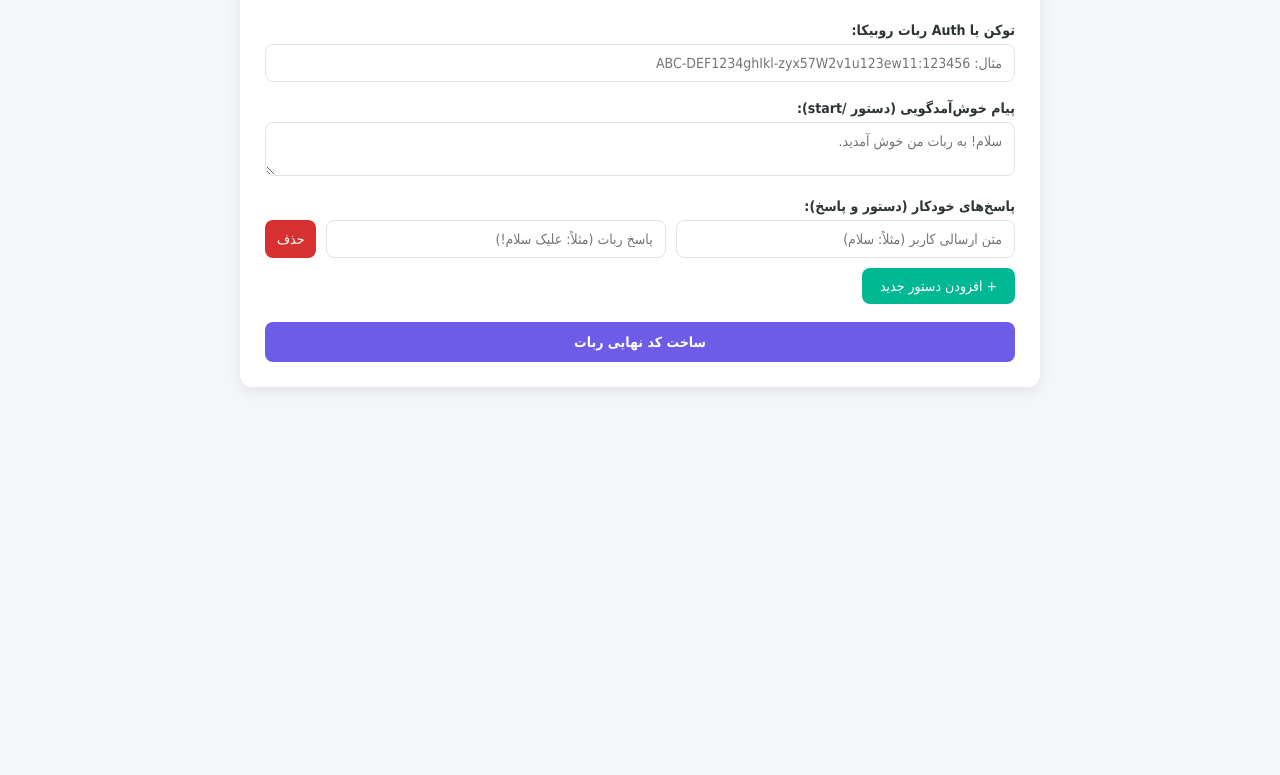
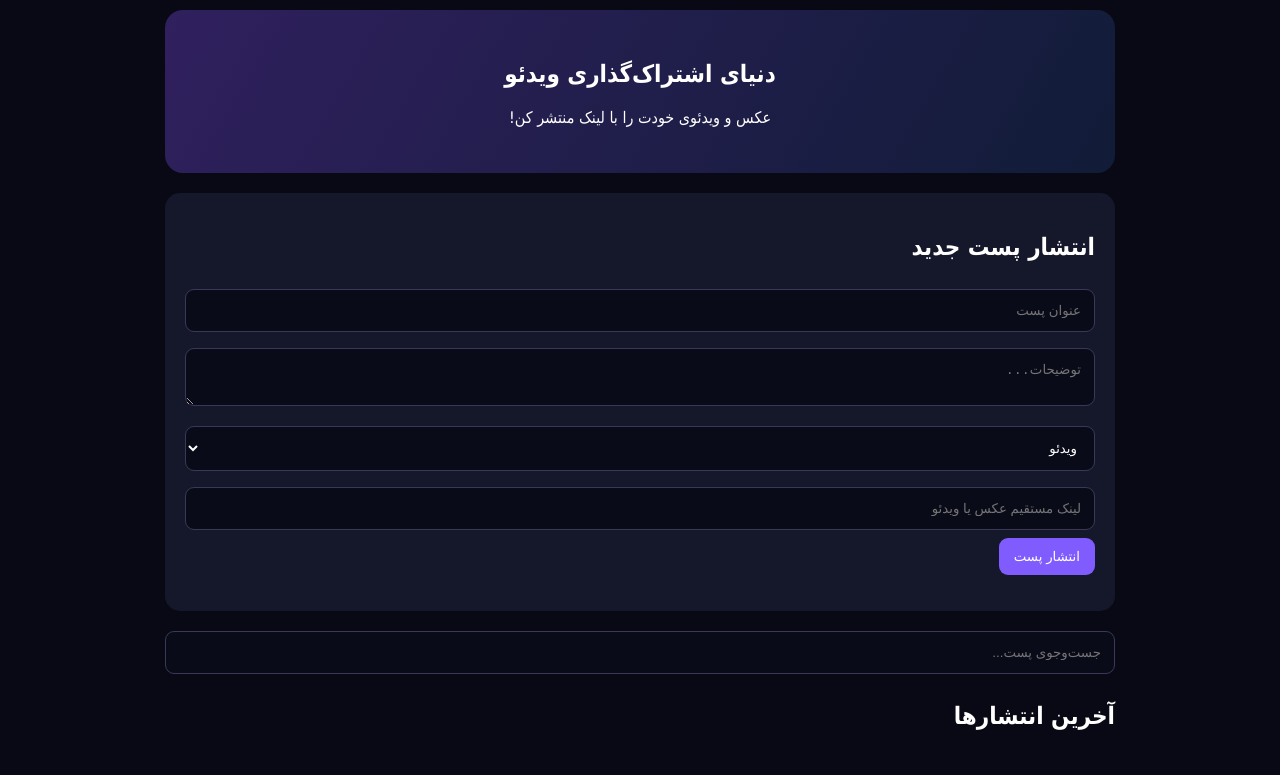
Before and after one commit to abdallhzahry/abdallhzahry.github.io, a plain HTML site: page bot/index.html in a window 1280 px wide. Shown: the part 92-867 px from the top of the page. Before the commit the page ends 800 px from the top, so only its background shows below. Drawn offline with Linux system fonts and the light colour scheme.

Commit message:
Update index.html

```diff
--- a/bot/index.html
+++ b/bot/index.html
@@ -1,262 +1,169 @@
 <!DOCTYPE html>
 <html lang="fa" dir="rtl">
 <head>
-    <meta charset="UTF-8">
-    <meta name="viewport" content="width=device-width, initial-scale=1.0">
-    <title>پنل ربات‌ساز روبیکا</title>
-    <style>
-        :root {
-            --primary: #6c5ce7;
-            --primary-hover: #5b4bc4;
-            --bg: #f4f6f9;
-            --card: #ffffff;
-            --text: #2d3436;
-            --border: #dfe6e9;
-        }
-
-        body {
-            font-family: Tahoma, 'Vazirmatn', sans-serif;
-            background-color: var(--bg);
-            color: var(--text);
-            margin: 0;
-            padding: 20px;
-            display: flex;
-            justify-content: center;
-        }
-
-        .container {
-            width: 100%;
-            max-width: 750px;
-            background: var(--card);
-            padding: 25px;
-            border-radius: 12px;
-            box-shadow: 0 4px 15px rgba(0,0,0,0.08);
-        }
-
-        h1 {
-            text-align: center;
-            color: var(--primary);
-            margin-bottom: 25px;
-            font-size: 24px;
-        }
-
-        .form-group {
-            margin-bottom: 18px;
-        }
-
-        label {
-            display: block;
-            margin-bottom: 6px;
-            font-weight: bold;
-            font-size: 14px;
-        }
-
-        input[type="text"], textarea {
-            width: 100%;
-            padding: 10px 12px;
-            border: 1px solid var(--border);
-            border-radius: 8px;
-            font-family: inherit;
-            font-size: 14px;
-            box-sizing: border-box;
-        }
-
-        input:focus, textarea:focus {
-            outline: none;
-            border-color: var(--primary);
-        }
-
-        .command-box {
-            background: #f8f9fa;
-            border: 1px dashed #b2bec3;
-            padding: 15px;
-            border-radius: 8px;
-            margin-bottom: 15px;
-        }
-
-        .command-row {
-            display: flex;
-            gap: 10px;
-            margin-bottom: 10px;
-        }
-
-        .command-row input {
-            flex: 1;
-        }
-
-        button {
-            background-color: var(--primary);
-            color: white;
-            border: none;
-            padding: 10px 18px;
-            border-radius: 8px;
-            cursor: pointer;
-            font-family: inherit;
-            font-size: 14px;
-            transition: background 0.2s;
-        }
-
-        button:hover {
-            background-color: var(--primary-hover);
-        }
-
-        .btn-secondary {
-            background-color: #00b894;
-        }
-
-        .btn-secondary:hover {
-            background-color: #00a383;
-        }
-
-        .btn-danger {
-            background-color: #d63031;
-            padding: 8px 12px;
-        }
-
-        .btn-danger:hover {
-            background-color: #b71c1c;
-        }
-
-        .output-section {
-            margin-top: 25px;
-            display: none;
-        }
-
-        pre {
-            background: #2d3436;
-            color: #dfe6e9;
-            padding: 15px;
-            border-radius: 8px;
-            direction: ltr;
-            text-align: left;
-            overflow-x: auto;
-            font-family: Consolas, monospace;
-            font-size: 13px;
-            line-height: 1.5;
-        }
-
-        .actions {
-            display: flex;
-            gap: 10px;
-            margin-top: 10px;
-        }
-    </style>
+<meta charset="UTF-8">
+<meta name="viewport" content="width=device-width,initial-scale=1">
+<title>ABDOLLAH VIDEO</title>
+<style>
+*{box-sizing:border-box}
+body{margin:0;background:#080914;color:white;font-family:Tahoma}
+header{background:#15172b;padding:18px;display:flex;justify-content:space-between;align-items:center;gap:10px}
+.logo{font-size:20px;font-weight:bold;color:#a78bfa}
+.logo span{color:#20d9ff}
+button{border:0;padding:11px 15px;border-radius:9px;background:#805cff;color:white;cursor:pointer}
+main{width:92%;max-width:950px;margin:25px auto}
+.hero{background:linear-gradient(120deg,#30205e,#111c38);padding:30px 15px;border-radius:18px;text-align:center}
+.box{background:#15172b;padding:20px;border-radius:15px;margin-top:20px}
+input,textarea,select{width:100%;padding:13px;margin:8px 0;background:#090b18;color:white;border:1px solid #393957;border-radius:9px}
+.grid{display:grid;grid-template-columns:repeat(auto-fit,minmax(240px,1fr));gap:15px;margin-top:20px}
+.post{background:#15172b;border-radius:13px;overflow:hidden}
+.post img,.post video{width:100%;max-height:300px;object-fit:contain;background:#000}
+.info{padding:14px}
+.info p{color:#bbb;line-height:1.8;overflow-wrap:anywhere}
+.actions{display:flex;gap:8px}
+.search{margin-top:20px}
+#status{color:#20d9ff}
+</style>
 </head>
 <body>
 
-<div class="container">
-    <h1>🤖 ربات‌ساز هوشمند روبیکا</h1>
+<header>
+<div class="logo">▶ ABDOLLAH <span>VIDEO</span></div>
+<button onclick="document.getElementById('publish').scrollIntoView()">＋ انتشار</button>
+</header>
 
-    <div class="form-group">
-        <label for="botToken">توکن یا Auth ربات روبیکا:</label>
-        <input type="text" id="botToken" placeholder="مثال: 123456:ABC-DEF1234ghIkl-zyx57W2v1u123ew11">
-    </div>
+<main>
+<section class="hero">
+<h1>دنیای اشتراک‌گذاری ویدئو</h1>
+<p>عکس و ویدئوی خودت را با لینک منتشر کن!</p>
+</section>
 
-    <div class="form-group">
-        <label for="welcomeMsg">پیام خوش‌آمدگویی (دستور /start):</label>
-        <textarea id="welcomeMsg" rows="2" placeholder="سلام! به ربات من خوش آمدید."></textarea>
-    </div>
+<section class="box" id="publish">
+<h2>انتشار پست جدید</h2>
 
-    <div class="form-group">
-        <label>پاسخ‌های خودکار (دستور و پاسخ):</label>
-        <div id="commandsContainer">
-            <div class="command-row">
-                <input type="text" class="cmd-trigger" placeholder="متن ارسالی کاربر (مثلاً: سلام)">
-                <input type="text" class="cmd-reply" placeholder="پاسخ ربات (مثلاً: علیک سلام!)">
-                <button type="button" class="btn-danger" onclick="removeRow(this)">حذف</button>
-            </div>
-        </div>
-        <button type="button" class="btn-secondary" onclick="addCommandRow()">+ افزودن دستور جدید</button>
-    </div>
+<input id="title" placeholder="عنوان پست">
 
-    <button type="button" style="width: 100%; font-weight: bold; padding: 12px;" onclick="generateCode()">ساخت کد نهایی ربات</button>
+<textarea id="description" placeholder="توضیحات..."></textarea>
 
-    <div class="output-section" id="outputSection">
-        <label>کد پایتون آماده اجرا (نیازمند کتابخانه rubpy):</label>
-        <pre id="codeOutput"></pre>
-        <div class="actions">
-            <button type="button" onclick="copyCode()">کپی کردن کد</button>
-            <button type="button" class="btn-secondary" onclick="downloadCode()">دانلود فایل bot.py</button>
-        </div>
-    </div>
-</div>
+<select id="type">
+<option value="video">ویدئو</option>
+<option value="image">عکس</option>
+</select>
+
+<input id="url" type="url" placeholder="لینک مستقیم عکس یا ویدئو">
+
+<button onclick="publish()">انتشار پست</button>
+<p id="status"></p>
+</section>
+
+<input class="search" id="search" placeholder="جست‌وجوی پست..." oninput="render()">
+
+<h2>آخرین انتشارها</h2>
+<div class="grid" id="posts"></div>
+</main>
 
 <script>
-    function addCommandRow() {
-        const container = document.getElementById('commandsContainer');
-        const row = document.createElement('div');
-        row.className = 'command-row';
-        row.innerHTML = `
-            <input type="text" class="cmd-trigger" placeholder="متن ارسالی کاربر">
-            <input type="text" class="cmd-reply" placeholder="پاسخ ربات">
-            <button type="button" class="btn-danger" onclick="removeRow(this)">حذف</button>
-        `;
-        container.appendChild(row);
-    }
+let data=JSON.parse(localStorage.getItem("abdollah_posts")||"[]");
 
-    function removeRow(btn) {
-        const rows = document.querySelectorAll('.command-row');
-        if (rows.length > 1) {
-            btn.parentElement.remove();
-        } else {
-            alert('حداقل یک ردیف دستور باید وجود داشته باشد.');
-        }
-    }
+function publish(){
+ const title=document.getElementById("title").value.trim();
+ const description=document.getElementById("description").value.trim();
+ const url=document.getElementById("url").value.trim();
+ const type=document.getElementById("type").value;
 
-    function generateCode() {
-        const token = document.getElementById('botToken').value.trim() || 'YOUR_BOT_TOKEN';
-        const welcome = document.getElementById('welcomeMsg').value.trim() || 'سلام! خوش آمدید.';
+ try{
+  const parsed=new URL(url);
+  if(!["https:","http:"].includes(parsed.protocol)) throw 0;
+ }catch{
+  document.getElementById("status").innerText="لینک معتبر وارد کن.";
+  return;
+ }
 
-        const triggers = document.querySelectorAll('.cmd-trigger');
-        const replies = document.querySelectorAll('.cmd-reply');
+ if(!title){
+  document.getElementById("status").innerText="عنوان را وارد کن.";
+  return;
+ }
 
-        let conditions = '';
-        for (let i = 0; i < triggers.length; i++) {
-            const t = triggers[i].value.trim().replace(/"/g, '\\"');
-            const r = replies[i].value.trim().replace(/"/g, '\\"');
-            if (t && r) {
-                conditions += `    elif text == "${t}":\n        await update.reply("${r}")\n`;
-            }
-        }
+ data.unshift({
+  id:Date.now(),
+  title,description,url,type,likes:0
+ });
 
-        const pythonTemplate = `from rubpy import Client, filters
-from rubpy.types import Updates
+ save();
+ document.getElementById("title").value="";
+ document.getElementById("description").value="";
+ document.getElementById("url").value="";
+ document.getElementById("status").innerText="پست ثبت شد.";
+ render();
+}
 
-# راه‌اندازی کلاینت روبیکا
-bot = Client(name='my_rubika_bot', bot_token="${token}")
+function save(){
+ localStorage.setItem("abdollah_posts",JSON.stringify(data));
+}
 
-@bot.on_message_updates(filters.is_private)
-async def handle_messages(update: Updates):
-    text = update.text
-    if not text:
-        return
+function like(id){
+ const post=data.find(x=>x.id===id);
+ if(post){post.likes++;save();render();}
+}
 
-    if text == "/start":
-        await update.reply("""${welcome}""")
-${conditions}
-print("ربات روبیکا با موفقیت روشن شد...")
-bot.run()`;
+function removePost(id){
+ if(!confirm("این پست حذف شود؟"))return;
+ data=data.filter(x=>x.id!==id);
+ save();
+ render();
+}
 
-        document.getElementById('codeOutput').textContent = pythonTemplate;
-        document.getElementById('outputSection').style.display = 'block';
-    }
+function render(){
+ const q=document.getElementById("search").value.toLowerCase();
+ const area=document.getElementById("posts");
+ area.innerHTML="";
 
-    function copyCode() {
-        const code = document.getElementById('codeOutput').textContent;
-        navigator.clipboard.writeText(code).then(() => {
-            alert('کد با موفقیت در حافظه کپی شد!');
-        });
-    }
+ data.filter(x=>(x.title+" "+x.description).toLowerCase().includes(q))
+ .forEach(x=>{
+  const card=document.createElement("article");
+  card.className="post";
 
-    function downloadCode() {
-        const code = document.getElementById('codeOutput').textContent;
-        const blob = new Blob([code], { type: 'text/plain;charset=utf-8' });
-        const link = document.createElement('a');
-        link.href = URL.createObjectURL(blob);
-        link.download = 'rubika_bot.py';
-        link.click();
-    }
+  let media;
+  if(x.type==="image"){
+   media=document.createElement("img");
+   media.src=x.url;
+   media.alt=x.title;
+  }else{
+   media=document.createElement("video");
+   media.src=x.url;
+   media.controls=true;
+   media.playsInline=true;
+   media.preload="metadata";
+  }
+
+  const info=document.createElement("div");
+  info.className="info";
+
+  const heading=document.createElement("h3");
+  heading.textContent=x.title;
+
+  const desc=document.createElement("p");
+  desc.textContent=x.description;
+
+  const actions=document.createElement("div");
+  actions.className="actions";
+
+  const likeBtn=document.createElement("button");
+  likeBtn.textContent="❤️ "+x.likes;
+  likeBtn.onclick=()=>like(x.id);
+
+  const deleteBtn=document.createElement("button");
+  deleteBtn.textContent="حذف";
+  deleteBtn.onclick=()=>removePost(x.id);
+
+  actions.append(likeBtn,deleteBtn);
+  info.append(heading,desc,actions);
+  card.append(media,info);
+  area.append(card);
+ });
+}
+
+render();
 </script>
-
 </body>
-  </html>
+</html>
```
